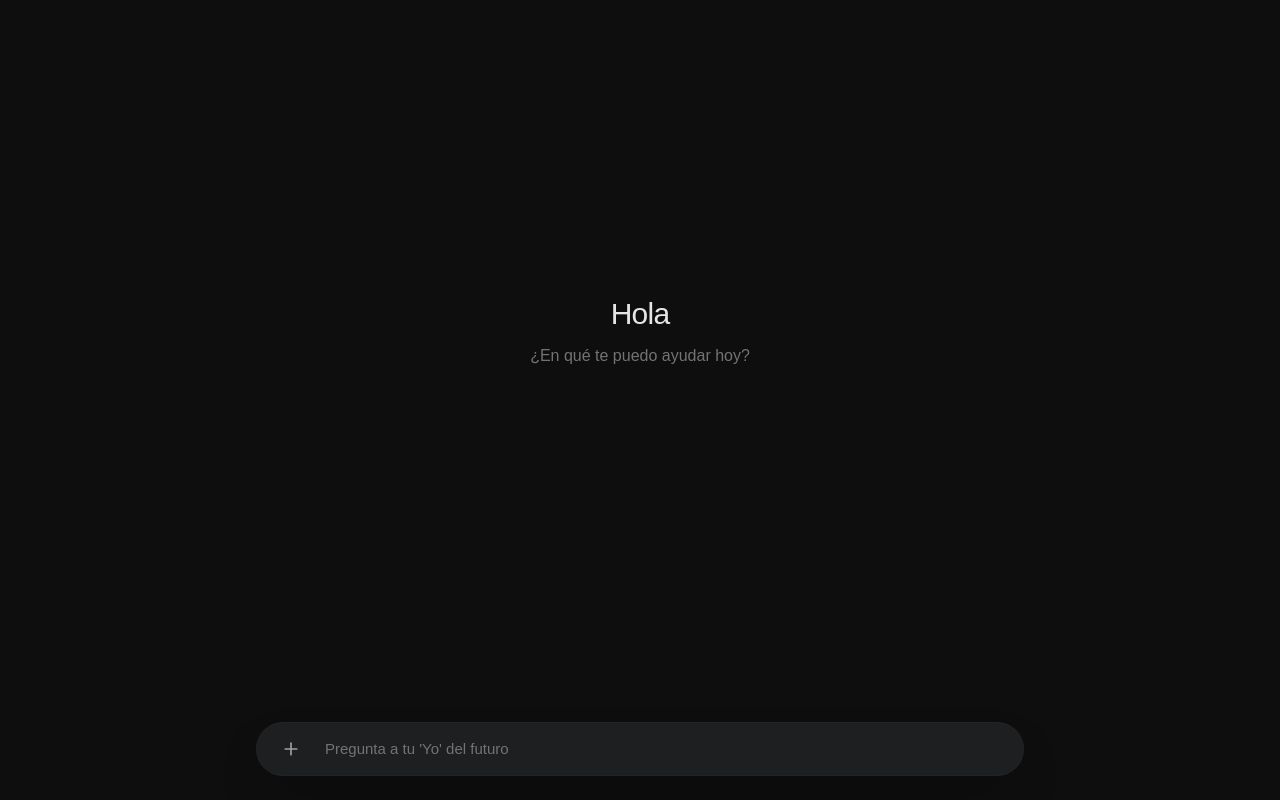
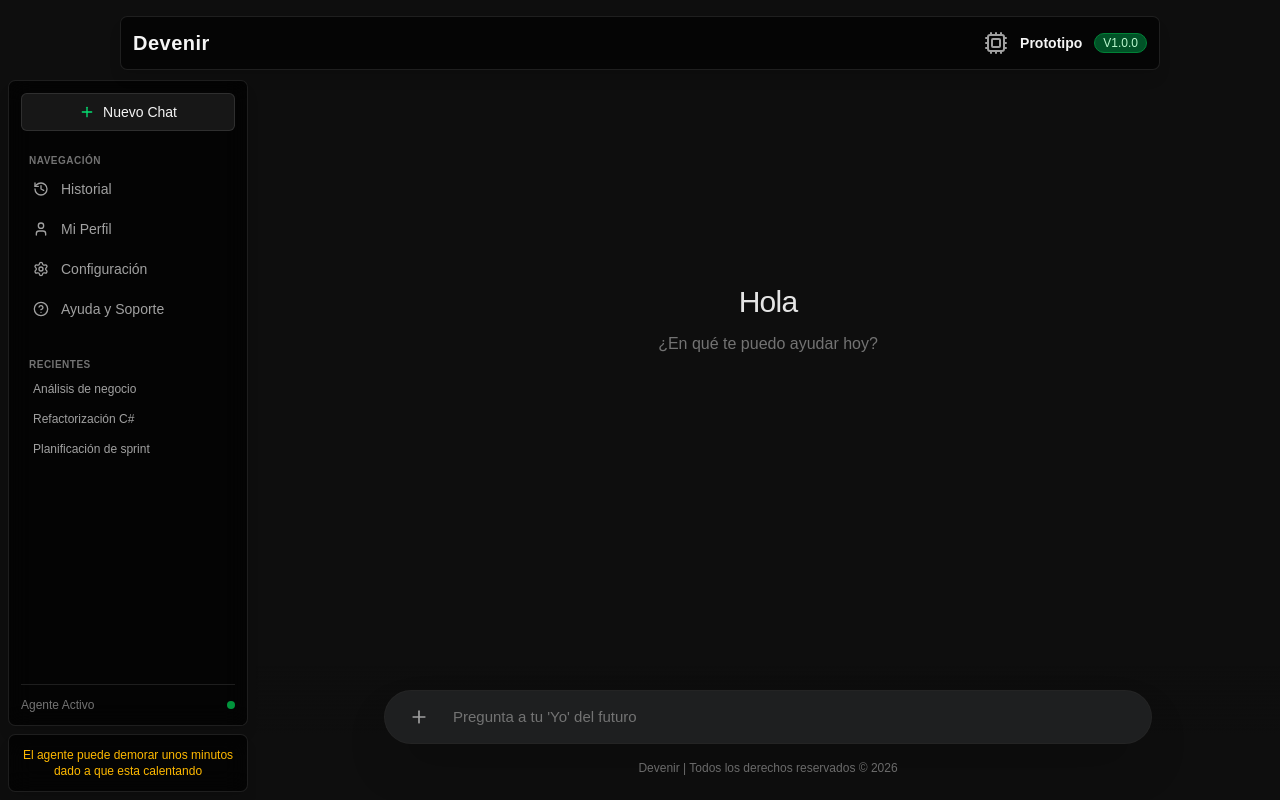
Before and after one commit to IYHM24/ancom-ai-chat-start, a React (Vite) app in the folder Devenir.Agent.Frontend/: page / in a window 1280 px wide. Built offline with nearby package versions, Linux system fonts and the light colour scheme.

Commit message:
[Finish] - Prototipo

```diff
--- a/Devenir.Agent.Frontend/src/Pages/Chat.tsx
+++ b/Devenir.Agent.Frontend/src/Pages/Chat.tsx
@@ -8,7 +8,7 @@ export const Chat: React.FC = () => {
 	const [input, setInput] = useState("")
 	const messagesEndRef = useRef<HTMLDivElement>(null)
 
-	const { messages, sendMessage, status, stop /*regenerate*/ } = useChat({
+	const { messages, sendMessage, status, stop } = useChat({
 		transport: new DefaultChatTransport({
 			api: "http://localhost:5293/api/agent/chat",
 		}),
@@ -19,8 +19,6 @@ export const Chat: React.FC = () => {
 
 	const isPending = status === "submitted"
 	const isStreaming = status === "streaming"
-
-
 	const isLoading = isPending || isStreaming
 
 	useEffect(() => {
@@ -33,12 +31,12 @@ export const Chat: React.FC = () => {
 		setInput("")
 	}
 
-
 	return (
-		<div className="min-h-screen bg-[#0e0e0e] text-neutral-100 flex flex-col justify-between font-sans">
-			<main className="flex-1 w-full max-w-3xl mx-auto px-4 py-8 overflow-y-auto">
+		/* Eliminados min-h-screen y overflow-y-auto para evitar el doble scroll */
+		<div className="flex-1 flex flex-col justify-between font-sans min-h-full">
+			<div className="flex-1 w-full max-w-3xl mx-auto px-4 pb-6">
 				{messages.length === 0 && !isPending ? (
-					<div className="h-[75vh] flex flex-col items-center justify-center text-center text-neutral-400 space-y-3">
+					<div className="h-[60vh] flex flex-col items-center justify-center text-center text-neutral-400 space-y-3">
 						<h1 className="text-3xl font-medium text-neutral-200 tracking-tight">Hola</h1>
 						<p className="text-base text-neutral-500">¿En qué te puedo ayudar hoy?</p>
 					</div>
@@ -53,11 +51,7 @@ export const Chat: React.FC = () => {
 							const isLastMessage = index === messages.length - 1;
 							const isAssistant = msg.role === "assistant";
 
-							// 🚩 La bandera simplificada:
-							// Está pensando SI la petición está cargando, es el último mensaje de la IA y AÚN no hay texto.
 							const isPendingResponse = isLoading && isAssistant && isLastMessage && !textContent;
-
-							// El streaming solo está activo mientras carga Y ya comenzó a llegar texto
 							const isActivelyStreaming = isLoading && isAssistant && isLastMessage && textContent.length > 0;
 
 							return (
@@ -71,16 +65,6 @@ export const Chat: React.FC = () => {
 							);
 						})}
 
-						{/* MENSAJE TEMPORAL: Solo se muestra si isLoading es true Y AÚN NO se ha insertado un objeto de respuesta del asistente en el arreglo 'messages' */}
-						{isLoading && messages[messages.length - 1]?.role === "user" && (
-							<ChatMessage
-								role="assistant"
-								content=""
-								isPending={true}
-							/>
-						)}
-
-						{/* LOADER EXPLÍCITO: Se muestra cuando la petición fue enviada pero el backend aún no empieza a transmitir */}
 						{isPending && (
 							<ChatMessage
 								role="assistant"
@@ -92,9 +76,11 @@ export const Chat: React.FC = () => {
 						<div ref={messagesEndRef} />
 					</div>
 				)}
-			</main>
+			</div>
 
-			<footer className="sticky bottom-0 bg-linear-to-t from-[#0e0e0e] via-[#0e0e0e] to-transparent pt-6 pb-6 px-4">
+			{/* Input fijo en la parte inferior del scroll */}
+			<footer className="sticky bottom-0 bg-linear-to-t from-[#0e0e0e] via-[#0e0e0e] to-transparent pt-6 pb-6 px-4 z-10">
+				<div className="max-w-3xl mx-auto">
 					<PromptInput
 						value={input}
 						onChange={setInput}
@@ -103,6 +89,10 @@ export const Chat: React.FC = () => {
 						isLoading={isLoading}
 						isPending={isPending}
 					/>
+					<div className="text-center mt-4 text-xs text-neutral-500">
+						<span>Devenir | Todos los derechos reservados © {new Date().getFullYear()}</span>
+					</div>
+				</div>
 			</footer>
 		</div>
 	)
--- /dev/null
+++ b/Devenir.Agent.Frontend/src/components/ui/alert.tsx
@@ -0,0 +1,75 @@
+import * as React from "react"
+import { cva, type VariantProps } from "class-variance-authority"
+import { cn } from "cn"
+
+const alertVariants = cva(
+  "group/alert relative grid w-full gap-0.5 rounded-2xl border px-4 py-3 text-left text-sm has-data-[slot=alert-action]:relative has-data-[slot=alert-action]:pr-18 has-[>svg]:grid-cols-[auto_1fr] has-[>svg]:gap-x-2.5 *:[svg]:row-span-2 *:[svg]:translate-y-0.5 *:[svg]:text-current *:[svg:not([class*='size-'])]:size-4",
+  {
+    variants: {
+      variant: {
+        default: "bg-card text-card-foreground",
+        destructive:
+          "bg-card text-destructive *:data-[slot=alert-description]:text-destructive/90 *:[svg]:text-current",
+      },
+    },
+    defaultVariants: {
+      variant: "default",
+    },
+  }
+)
+
+function Alert({
+  className,
+  variant,
+  ...props
+}: React.ComponentProps<"div"> & VariantProps<typeof alertVariants>) {
+  return (
+    <div
+      data-slot="alert"
+      role="alert"
+      className={cn(alertVariants({ variant }), className)}
+      {...props}
+    />
+  )
+}
+
+function AlertTitle({ className, ...props }: React.ComponentProps<"div">) {
+  return (
+    <div
+      data-slot="alert-title"
+      className={cn(
+        "font-medium group-has-[>svg]/alert:col-start-2 [&_a]:underline [&_a]:underline-offset-3 [&_a]:hover:text-foreground",
+        className
+      )}
+      {...props}
+    />
+  )
+}
+
+function AlertDescription({
+  className,
+  ...props
+}: React.ComponentProps<"div">) {
+  return (
+    <div
+      data-slot="alert-description"
+      className={cn(
+        "text-sm text-balance text-muted-foreground md:text-pretty [&_a]:underline [&_a]:underline-offset-3 [&_a]:hover:text-foreground [&_p:not(:last-child)]:mb-4",
+        className
+      )}
+      {...props}
+    />
+  )
+}
+
+function AlertAction({ className, ...props }: React.ComponentProps<"div">) {
+  return (
+    <div
+      data-slot="alert-action"
+      className={cn("absolute top-2.5 right-3", className)}
+      {...props}
+    />
+  )
+}
+
+export { Alert, AlertTitle, AlertDescription, AlertAction }
--- /dev/null
+++ b/Devenir.Agent.Frontend/src/components/ui/badge.tsx
@@ -0,0 +1,51 @@
+import { mergeProps } from "@base-ui/react/merge-props"
+import { useRender } from "@base-ui/react/use-render"
+import { cva, type VariantProps } from "class-variance-authority"
+import { cn } from "cn"
+
+const badgeVariants = cva(
+  "group/badge inline-flex h-5 w-fit shrink-0 items-center justify-center gap-1 overflow-hidden rounded-3xl border border-transparent px-2 py-0.5 text-xs font-medium whitespace-nowrap transition-all focus-visible:border-ring focus-visible:ring-[3px] focus-visible:ring-ring/50 has-data-[icon=inline-end]:pr-1.5 has-data-[icon=inline-start]:pl-1.5 aria-invalid:border-destructive aria-invalid:ring-destructive/20 dark:aria-invalid:ring-destructive/40 [&>svg]:pointer-events-none [&>svg]:size-3!",
+  {
+    variants: {
+      variant: {
+        default: "bg-primary text-primary-foreground [a]:hover:bg-primary/80",
+        secondary:
+          "bg-secondary text-secondary-foreground [a]:hover:bg-secondary/80",
+        destructive:
+          "bg-destructive/10 text-destructive focus-visible:ring-destructive/20 dark:bg-destructive/20 dark:focus-visible:ring-destructive/40 [a]:hover:bg-destructive/20",
+        outline:
+          "border-border text-foreground [a]:hover:bg-muted [a]:hover:text-muted-foreground",
+        ghost:
+          "hover:bg-muted hover:text-muted-foreground dark:hover:bg-muted/50",
+        link: "text-primary underline-offset-4 hover:underline",
+      },
+    },
+    defaultVariants: {
+      variant: "default",
+    },
+  }
+)
+
+function Badge({
+  className,
+  variant = "default",
+  render,
+  ...props
+}: useRender.ComponentProps<"span"> & VariantProps<typeof badgeVariants>) {
+  return useRender({
+    defaultTagName: "span",
+    props: mergeProps<"span">(
+      {
+        className: cn(badgeVariants({ variant }), className),
+      },
+      props
+    ),
+    render,
+    state: {
+      slot: "badge",
+      variant,
+    },
+  })
+}
+
+export { Badge, badgeVariants }
--- a/Devenir.Agent.Frontend/src/container/Layaout.tsx
+++ b/Devenir.Agent.Frontend/src/container/Layaout.tsx
@@ -1,16 +1,136 @@
-import React from "react"
-import { Sparkles, Cpu } from "lucide-react"
+import React, { useState } from "react"
+import {
+  MessageSquarePlus,
+  History,
+  Settings,
+  User,
+  Cpu,
+  Bell,
+  Plus,
+  Trash2,
+  HelpCircle,
+  Info
+} from "lucide-react"
+import { Badge } from "@/components/ui/badge"
 
 interface LayoutProps {
   children: React.ReactNode
 }
 
 export const Layout: React.FC<LayoutProps> = ({ children }) => {
+  const [activeItem, setActiveItem] = useState("chat")
+
+  const menuItems = [
+    { id: "new-chat", label: "Nuevo Chat", icon: MessageSquarePlus, highlight: true },
+    { id: "history", label: "Historial", icon: History },
+    { id: "profile", label: "Mi Perfil", icon: User },
+    { id: "settings", label: "Configuración", icon: Settings },
+    { id: "help", label: "Ayuda y Soporte", icon: HelpCircle },
+  ]
+
+  // Conversaciones recientes de ejemplo
+  const recentChats = [
+    "Análisis de negocio",
+    "Refactorización C#",
+    "Planificación de sprint"
+  ]
+
   return (
-    <div className="w-full!">
+    <div className="relative w-full bg-[#0e0e0e] text-neutral-100 h-screen flex flex-col overflow-hidden">
+
+      {/* Header flotante con backdrop-blur */}
+      <header className="absolute top-0 left-0 right-0 z-50 p-4 pointer-events-none">
+        <div className="flex w-10/12 mx-auto bg-black/60 backdrop-blur-md border border-neutral-800/80 rounded-lg shadow-lg p-3 pointer-events-auto">
+          <div className="w-1/2 flex items-center gap-2">
+            <h1 className="text-xl font-bold tracking-wide">Devenir</h1>
+          </div>
+          <div className="w-1/2 flex justify-end items-center gap-3 text-lg">
+            <Cpu className="w-6 h-6 text-neutral-400" />
+            <strong className="text-sm font-semibold">Prototipo</strong>
+            <Badge variant="default" className="bg-green-800/80 text-green-200 border border-green-700">V1.0.0</Badge>
+          </div>
+        </div>
+      </header>
+
       {/* Main Container */}
-      <main>
-        {children}
+      <main className="flex flex-1 h-full min-h-0 overflow-hidden">
+
+        {/* Sidebar */}
+        <div className="w-1/5 min-w-[220px] max-w-[280px] flex flex-col gap-2 p-2 pt-20">
+
+          {/* Menú Principal */}
+          <div className="bg-black/70 backdrop-blur-md border border-neutral-800/80 rounded-lg shadow-lg p-3 flex-1 flex flex-col justify-between overflow-y-auto">
+
+            <div className="space-y-4">
+              {/* Botón Acción Principal */}
+              <button
+                onClick={() => setActiveItem("new-chat")}
+                className="w-full flex items-center justify-center gap-2 bg-neutral-900 hover:bg-neutral-800 text-neutral-100 font-medium py-2 px-3 rounded-md border border-neutral-700/60 transition-all text-sm"
+              >
+                <Plus className="w-4 h-4 text-green-400" />
+                <span>Nuevo Chat</span>
+              </button>
+
+              {/* Lista de Navegación */}
+              <nav className="space-y-1">
+                <span className="text-[10px] font-semibold text-neutral-500 uppercase tracking-wider px-2">Navegación</span>
+                {menuItems.slice(1).map((item) => {
+                  const Icon = item.icon
+                  const isActive = activeItem === item.id
+
+                  return (
+                    <button
+                      key={item.id}
+                      onClick={() => setActiveItem(item.id)}
+                      className={`w-full flex items-center gap-3 px-3 py-2 text-sm rounded-md transition-colors ${
+                        isActive
+                          ? "bg-neutral-800/80 text-white font-medium border-l-2 border-green-500"
+                          : "text-neutral-400 hover:text-neutral-200 hover:bg-neutral-900/50"
+                      }`}
+                    >
+                      <Icon className="w-4 h-4" />
+                      <span>{item.label}</span>
+                    </button>
+                  )
+                })}
+              </nav>
+
+              {/* Historial Reciente */}
+              <div className="space-y-1 pt-2">
+                <span className="text-[10px] font-semibold text-neutral-500 uppercase tracking-wider px-2">Recientes</span>
+                <div className="space-y-0.5">
+                  {recentChats.map((chat, idx) => (
+                    <button
+                      key={idx}
+                      className="w-full text-left truncate px-3 py-1.5 text-xs text-neutral-400 hover:text-neutral-200 hover:bg-neutral-900/40 rounded-md transition-colors"
+                    >
+                      {chat}
+                    </button>
+                  ))}
+                </div>
+              </div>
+            </div>
+
+            {/* Footer interno del menú */}
+            <div className="pt-3 border-t border-neutral-800/80 flex items-center justify-between text-xs text-neutral-500">
+              <span className="truncate">Agente Activo</span>
+              <span className="w-2 h-2 rounded-full bg-green-500 animate-pulse"></span>
+            </div>
+          </div>
+
+          {/* Sección de Alertas / Estado del Sistema */}
+          <div className="bg-black/70 backdrop-blur-md border border-neutral-800/80 rounded-lg shadow-lg p-3 flex-none flex items-center justify-between text-xs text-neutral-300">
+            <div className="flex items-center gap-2">
+              {/* <Info className="text-amber-400 animate-bounce" size={16} /> */}
+              <span className="text-amber-400 text-center">El agente puede demorar unos minutos dado a que esta calentando</span>
+            </div>
+          </div>
+        </div>
+
+        {/* ÚNICO contenedor con scroll en la derecha */}
+        <div className="flex-1 flex flex-col min-w-0 min-h-0 overflow-y-auto pt-20">
+          {children}
+        </div>
       </main>
     </div>
   )
```
Also changed, not shown: 1 other file (tests, documents, lock files or other folders). Lines whose indentation alone changed are shown as unchanged.
